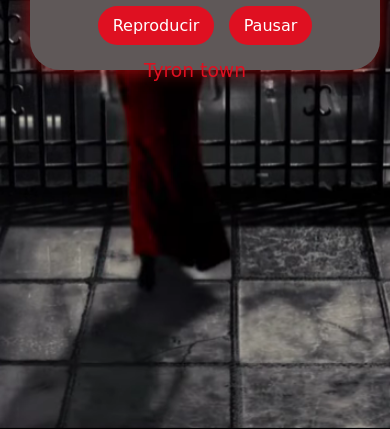
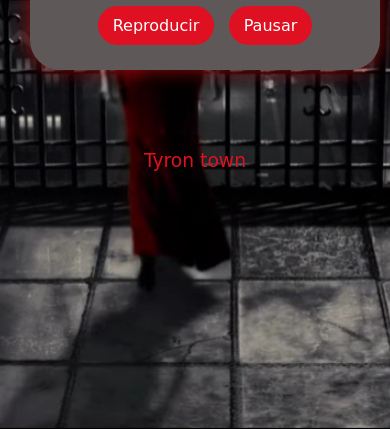
Before and after one commit to Jeicoft/Musica, a plain HTML site: page index.html in a window 390 px wide. Shown: the part 415-844 px from the top of the page. Drawn offline with Linux system fonts and the light colour scheme.

Commit message:
Update styles.css

```diff
--- a/styles.css
+++ b/styles.css
@@ -247,6 +247,5 @@ a:hover{
         text-align: center;
         padding: 20px;
         position: relative;
-        top: 170px;
     }
 }
```
